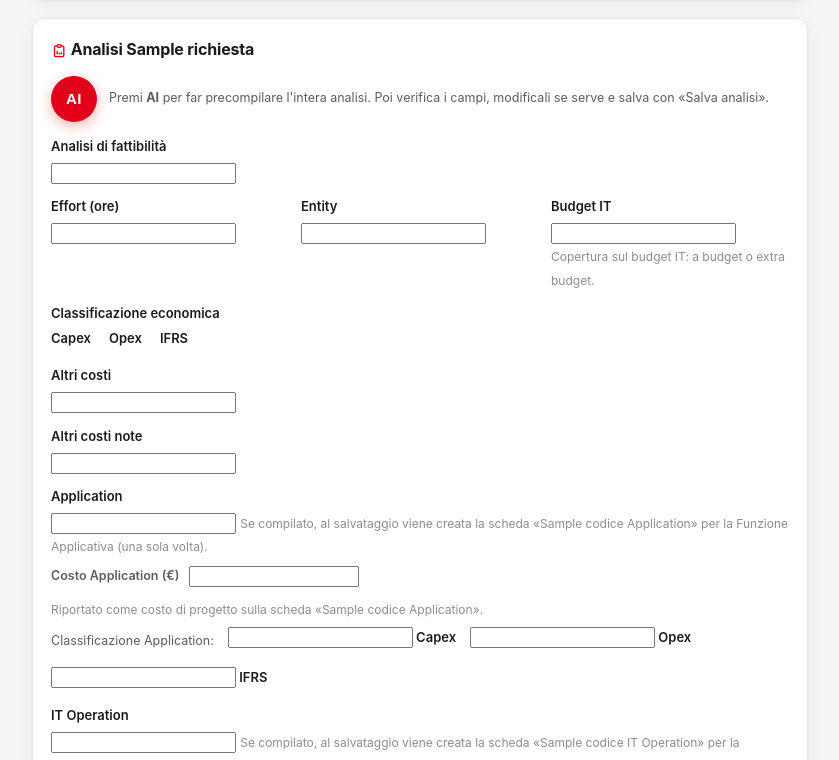
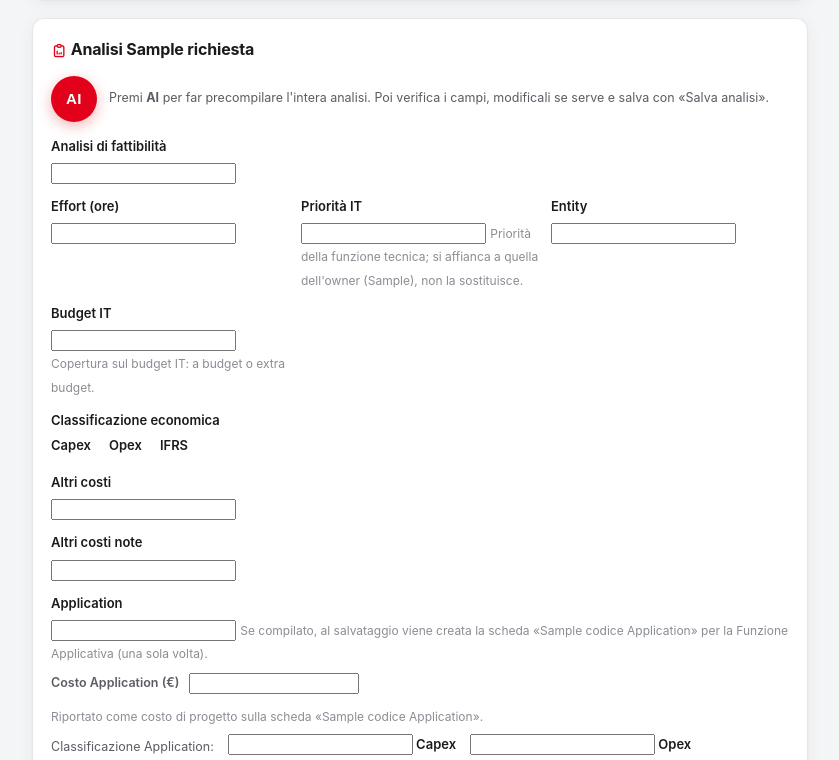
Before and after one commit to Ehocram/Flusso-AI, a Django app: template templates/flusso/dettaglio.html in a window 1280 px wide. Shown: the part 716-1476 px from the top of the page, without its empty margins (40-879 px from the left). Run offline with Django 5.2, Linux system fonts and the light colour scheme; the template is opened without the code that fills it: most values are stand-ins (such as "Sample title", 1, 10 or a date in 2020); form fields are guessed from the names that the template uses; parts of the project's set-up code (start-up, migrations or seed data) failed here and were passed over.

Commit message:
Priorità IT nell'analisi, accanto a quella dell'owner
Nuovo campo facoltativo priorita_it (Alta / Media / Bassa, migrazione 0023):
lo sceglie la funzione tecnica nella scheda di analisi — vale per AI,
Application, IT Operation e Infosec — e si affianca alla priorità dell'owner
senza sostituirla. Nel riquadro in sola lettura le due priorità stanno una
accanto all'altra, così si vede subito quando divergono.

Nell'export dei progetti la colonna «Priorità» diventa «Priorità owner» e
accanto compare «Priorità IT», vuota finché nessuno l'ha indicata.

Co-Authored-By: Claude Opus 5 <noreply@anthropic.com>

```diff
--- a/flusso/esportazioni.py
+++ b/flusso/esportazioni.py
@@ -23,7 +23,8 @@ COLONNE = [
     ("Titolo", lambda r: r.titolo, None),
     ("Funzione richiedente", lambda r: r.get_funzione_display(), None),
     ("Owner", lambda r: (r.proponente.get_full_name() or r.proponente.username) if r.proponente else "", None),
-    ("Priorità", lambda r: r.get_priorita_display(), None),
+    ("Priorità owner", lambda r: r.get_priorita_display(), None),
+    ("Priorità IT", lambda r: r.get_priorita_it_display() if r.priorita_it else "", None),
     ("Entity", lambda r: r.get_entity_display() if r.entity else "", None),
     ("Tipo soluzione", lambda r: r.tipo_soluzione, None),
     ("Entro quando serve", lambda r: r.data_necessita, DATA),
--- a/flusso/forms.py
+++ b/flusso/forms.py
@@ -13,7 +13,8 @@ class AnalisiAIForm(forms.ModelForm):
     class Meta:
         model = Richiesta
         fields = [
-            "analisi_fattibilita", "entity", "ai_autonomia", "ai_deployment", "effort_ore",
+            "analisi_fattibilita", "priorita_it", "entity", "ai_autonomia", "ai_deployment",
+            "effort_ore",
             "is_capex", "is_opex", "is_ifrs", "budget_it",
             "costo_token_ai", "costo_token_periodicita",
             "costo_token_ambito", "altri_costi", "altri_costi_note",
--- a/flusso/models.py
+++ b/flusso/models.py
@@ -263,6 +263,11 @@ class Richiesta(models.Model):
     priorita = models.CharField(
         "Priorità", max_length=8, choices=Priorita.choices, default=Priorita.MEDIA, db_index=True,
         help_text="Priorità attribuita dall'owner.",
+    )
+    priorita_it = models.CharField(
+        "Priorità IT", max_length=8, choices=Priorita.choices, blank=True,
+        help_text="Priorità attribuita in analisi dalla funzione tecnica; si affianca a "
+                  "quella dell'owner, non la sostituisce.",
     )
     entity = models.CharField(
         "Entity", max_length=12, choices=Entity.choices, blank=True,
--- a/templates/flusso/dettaglio.html
+++ b/templates/flusso/dettaglio.html
@@ -104,6 +104,11 @@
           <div class="f-row">
             <label for="{{ analisi_form.effort_ore.id_for_label }}">Effort (ore)</label>
             {{ analisi_form.effort_ore }}
+          </div>
+          <div class="f-row">
+            <label for="{{ analisi_form.priorita_it.id_for_label }}">Priorità IT</label>
+            {{ analisi_form.priorita_it }}
+            <span class="help">Priorità della funzione tecnica; si affianca a quella dell'owner ({{ richiesta.get_priorita_display }}), non la sostituisce.</span>
           </div>
           <div class="f-row">
             <label for="{{ analisi_form.entity.id_for_label }}">Entity</label>
@@ -232,6 +237,8 @@
       </div>
       {% if richiesta.altri_costi_note %}<div class="t-mut" style="margin-top:8px;">Dettaglio altri costi: {{ richiesta.altri_costi_note }}</div>{% endif %}
       <div class="analisi-grid" style="margin-top:10px;">
+        <div class="dato"><span class="lab">Priorità owner</span><span class="val">{{ richiesta.get_priorita_display }}</span></div>
+        <div class="dato"><span class="lab">Priorità IT</span><span class="val">{{ richiesta.get_priorita_it_display|default:"—" }}</span></div>
         <div class="dato"><span class="lab">Entity</span><span class="val">{{ richiesta.get_entity_display|default:"—" }}</span></div>
         <div class="dato"><span class="lab">Budget IT</span><span class="val">{{ richiesta.get_budget_it_display|default:"—" }}</span></div>
         <div class="dato"><span class="lab">Entro quando serve</span><span class="val">{{ richiesta.data_necessita|date:"d/m/Y"|default:"—" }}</span></div>
```
Also changed, not shown: flusso/migrations/0023_richiesta_priorita_it.py (added).
